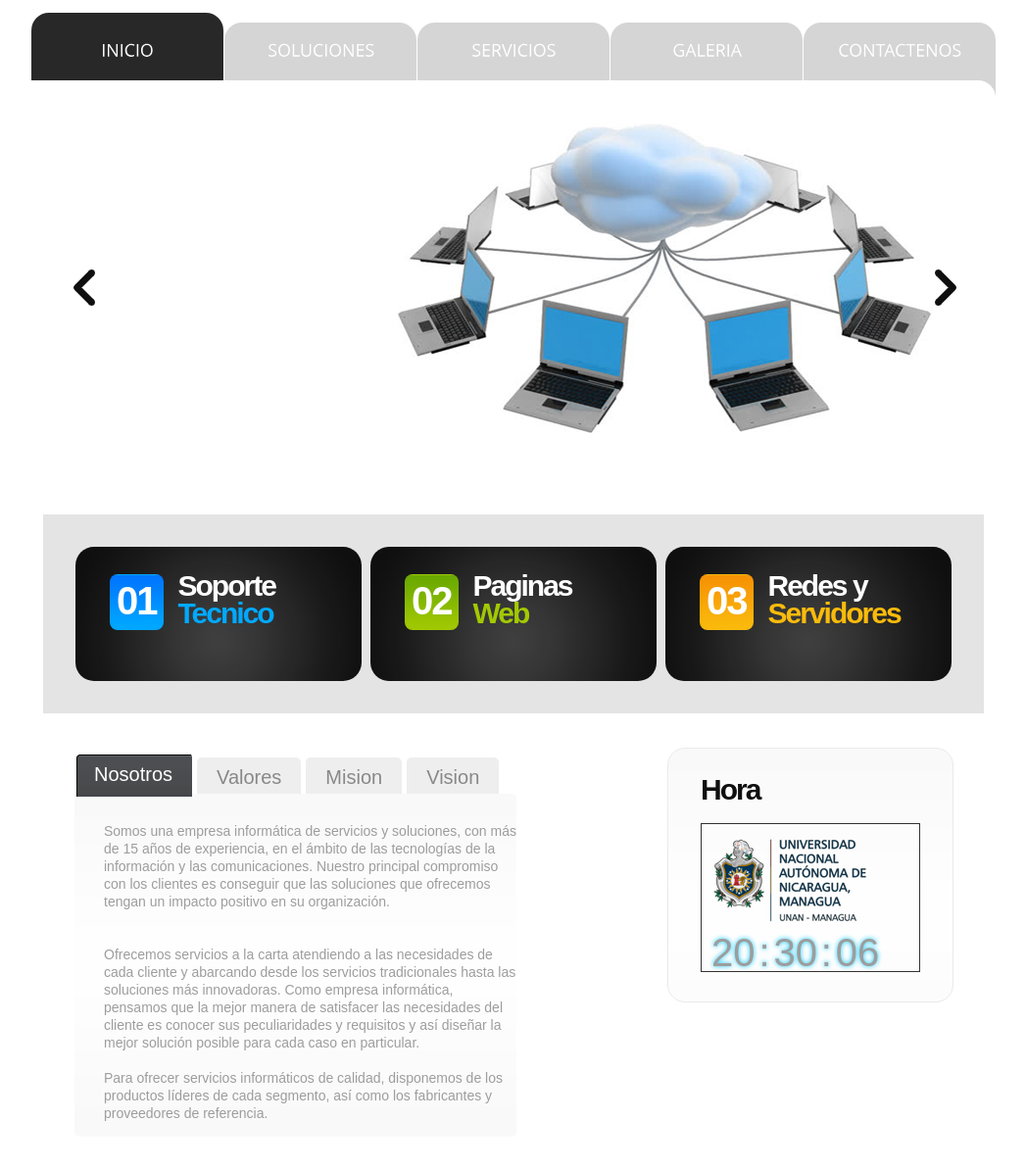
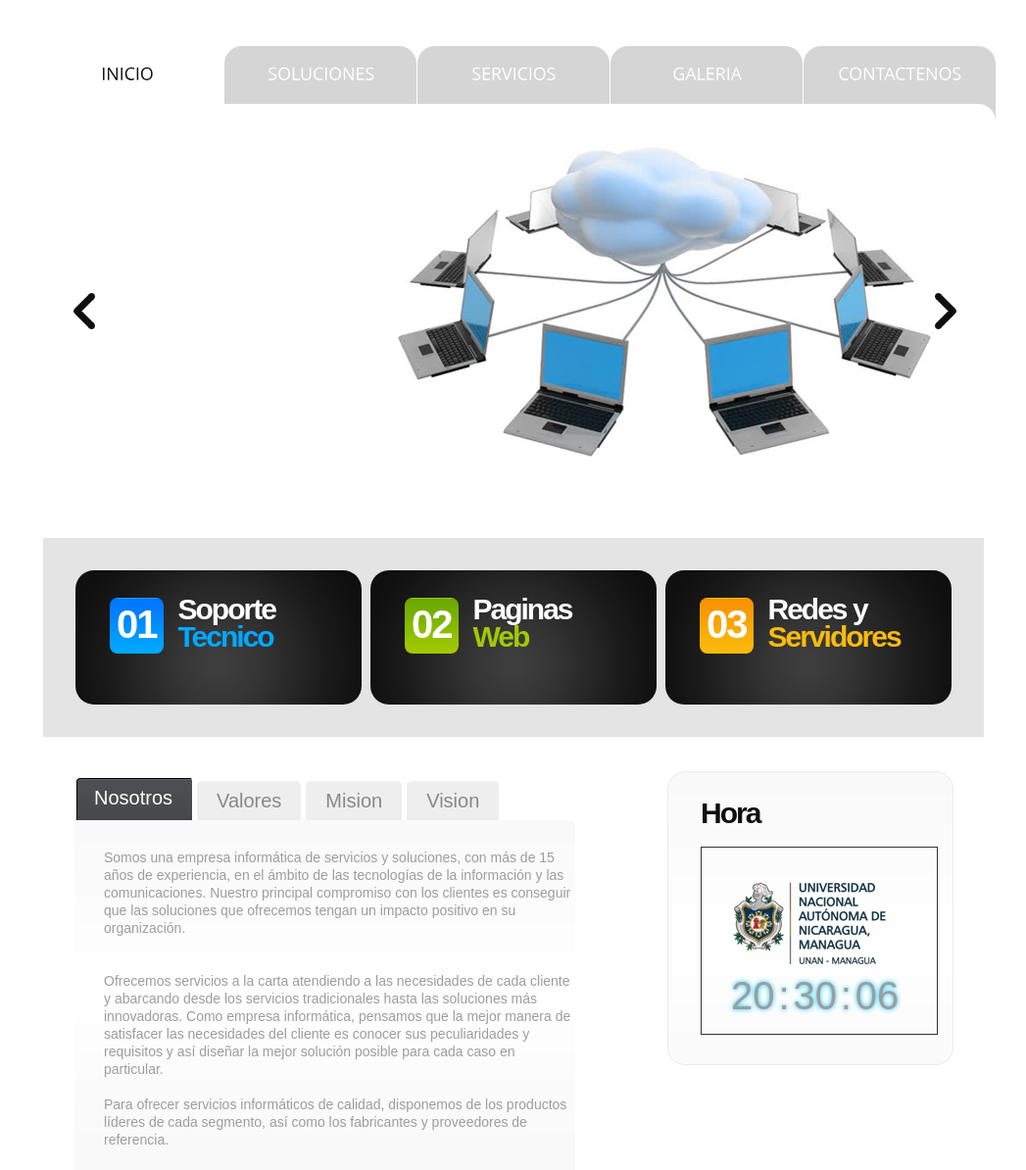
Before and after one commit to orion2013/alfaomegaweb, a plain HTML site: page index.html in a window 1280 px wide. Shown: the part 160-1354 px from the top of the page at 98% size, without its empty margins (116-1163 px from the left). Drawn offline with Linux system fonts and the light colour scheme.

Commit message:
Add files via upload

```diff
--- a/css/style.css
+++ b/css/style.css
@@ -278,20 +278,10 @@ p {margin-bottom:18px}
 .menu li {float:left;position:relative;margin-right:1px}
 .menu li.last-item {margin:0}
 .menu li a {display:inline-block;width:196px;font-size:17px;line-height:1.22em;padding:18px 0 36px;margin-top:10px;color:#fff;background:#D5D5D5;text-align:center;border-radius:18px 18px 0 0;-moz-border-radius:18px 18px 0 0;-webkit-border-radius:18px 18px 0 0}
-.menu li a.active, .menu li a:hover {color:#fff;background:#282828;padding:28px 0 36px;margin:0}
+.menu li a.active, .menu li a:hover {color:#0f0f0f;background:#fff;padding:28px 0 36px;margin:0}
 
 
-
-/*nueva seccion de slider*/
-
-*,
-*:before,
-*:after {
-  box-sizing: border-box;
-  margin: 0;
-  padding: 0;
-}
-
+/* seccion de slider  principal*/
 .slider-envoltura {overflow:hidden;width:984px;position:absolute;top:-16px;left:0;background:#fff;border-radius:0 18px 0 0;-moz-border-radius:0 18px 0 0;-webkit-border-radius:0 18px 0 0}
 .slider {height:403px;width:948px;margin:10px auto}
 .items {display:none}
@@ -305,8 +295,6 @@ p {margin-bottom:18px}
 .b2 {color:#00a9ff;font-size:80px;line-height:1.2em;display:block;text-transform:uppercase;letter-spacing:-4px;margin:-12px 0 13px -5px}
 *+html .b2 {margin:-12px 0 5px -5px}
 .b3 {color:#0f0f0f;font-size:17px;line-height:1.2em;display:block}
-
-/*************************************/
 
 
 
@@ -408,6 +396,6 @@ footer {width:100%;}
 /*seccion de hora reloj*/
 
 
-.clock { margin:0 auto; padding:10px; border:1px solid #333; color:#00000; }
+.clock {width:180px; margin:0 auto; padding:30px; border:1px solid #333; color:#00000; }
 
 ul li { display:inline; font-size:40px; text-align:center; font-family:'BebasNeueRegular', Arial, Helvetica, sans-serif; text-shadow:0 0 5px #00c6ff; }
```
